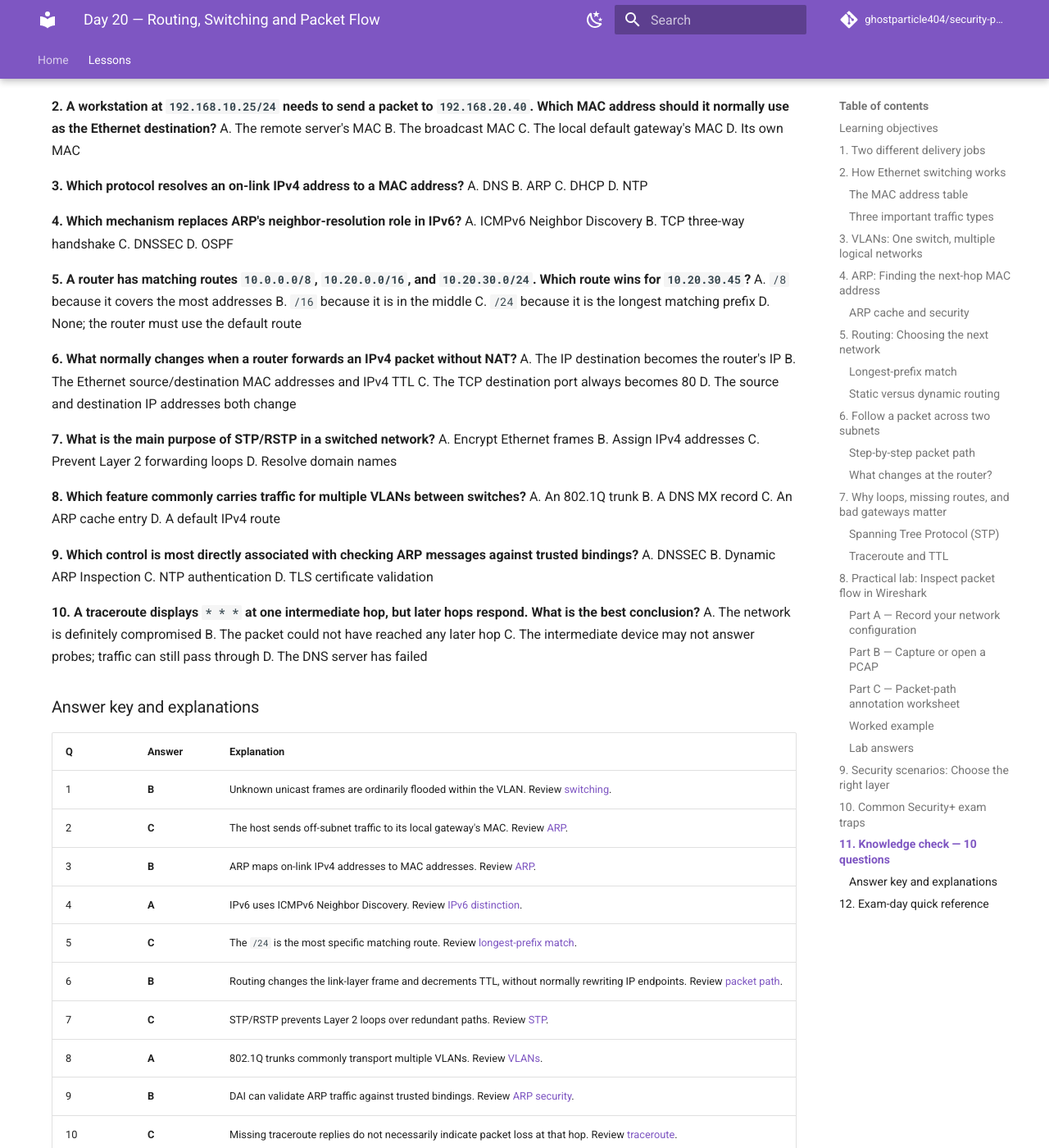
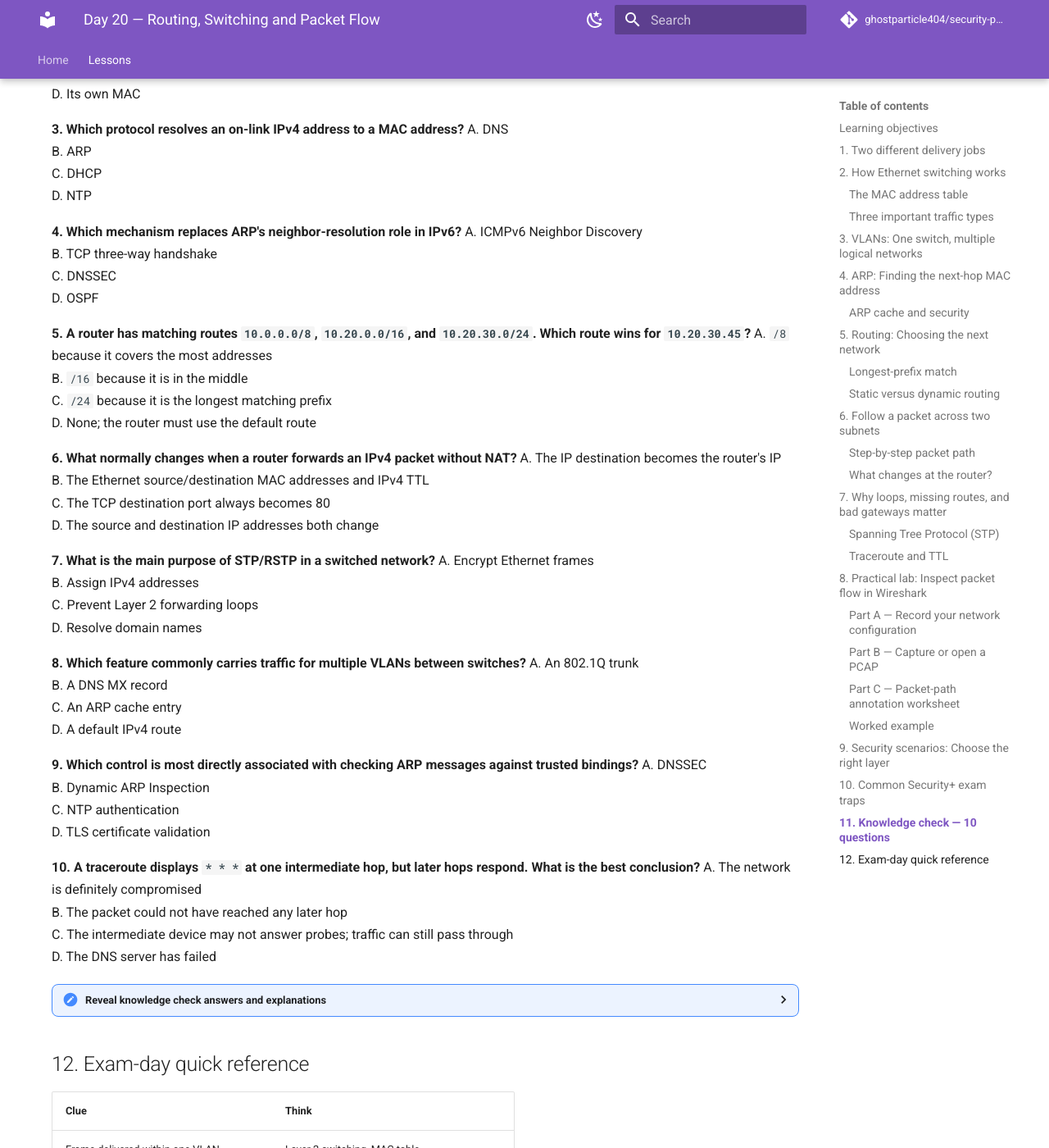
Before and after one commit to ghostparticle404/security-plus-study-academy, an MkDocs documentation site: the page built from docs/week-04/day-20-routing-switching-and-packet-flow.md, in a window 1280 px wide and 1400 px high, scrolled down 10212 px. Shown: the whole window at 82% size. Built offline with MkDocs 1.6.1 and Material for MkDocs 9.7.7, drawn with Linux system fonts in a browser that asks for light colours; comment, search, counter and statistics services are not loaded; some of the changed text lies outside the part shown.

Commit message:
Update day-20-routing-switching-and-packet-flow.md

```diff
--- a/docs/week-04/day-20-routing-switching-and-packet-flow.md
+++ b/docs/week-04/day-20-routing-switching-and-packet-flow.md
@@ -277,12 +277,15 @@ Alice (`192.168.10.25/24`, MAC AA) sends a TCP packet to `192.168.20.40:443` via
 - **Transport destination?** TCP 443.
 - **Can ARP resolve the remote server directly?** Not in this ordinary routed setup; Alice ARPs for the local gateway.
 
-### Lab answers
+<details markdown="1">
+<summary>Reveal lab answers</summary>
 
 1. **No.** Ethernet delivers to the next hop, while IP identifies the final destination.
 2. **No.** ARP is not TCP or UDP and has no transport-layer ports.
 3. **No.** A router builds a new Layer 2 frame on the outgoing link.
 4. **No.** A capture generally shows only traffic visible at its observation point; capturing both sides requires suitable access or multiple captures.
+
+</details>
 
 ## 9. Security scenarios: Choose the right layer
 
@@ -371,7 +374,8 @@ B. The packet could not have reached any later hop
 C. The intermediate device may not answer probes; traffic can still pass through
 D. The DNS server has failed
 
-### Answer key and explanations
+<details markdown="1">
+<summary>Reveal knowledge check answers and explanations</summary>
 
 | Q | Answer | Explanation |
 |---|---|---|
@@ -385,6 +389,8 @@ D. The DNS server has failed
 | 8 | **A** | 802.1Q trunks commonly transport multiple VLANs. Review [VLANs](#3-vlans-one-switch-multiple-logical-networks). |
 | 9 | **B** | DAI can validate ARP traffic against trusted bindings. Review [ARP security](#arp-cache-and-security). |
 | 10 | **C** | Missing traceroute replies do not necessarily indicate packet loss at that hop. Review [traceroute](#traceroute-and-ttl). |
+
+</details>
 
 ## 12. Exam-day quick reference
 
```
